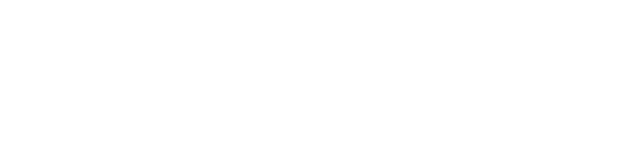
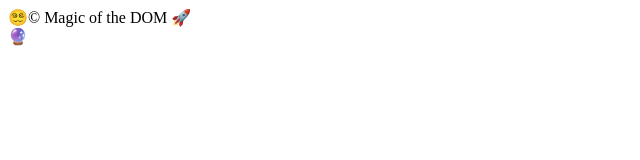
Before and after one commit to ashimaganja/BookRecord, a plain HTML site: page index.html in a window 1280 px wide. Shown: the whole page, without its empty margins (0-640 px from the left). Drawn offline with Linux system fonts and the light colour scheme.

Commit message:
Some JS and DOM

```diff
--- a/index.html
+++ b/index.html
@@ -10,6 +10,8 @@
 </head>
 <body>
 
+    <div id="playground"> 😵‍💫© Magic of the DOM 🚀</div>
+    <script src="script.js"></script>
 
 
 
--- a/script.js
+++ b/script.js
@@ -0,0 +1,9 @@
+const playground = document.getElementById('playground');
+
+//querySelector gets the first tag that matches the query
+
+
+const magicalOrb = document.createElement('div');
+magicalOrb.textContent = '🔮';
+
+playground.append(magicalOrb);
```
